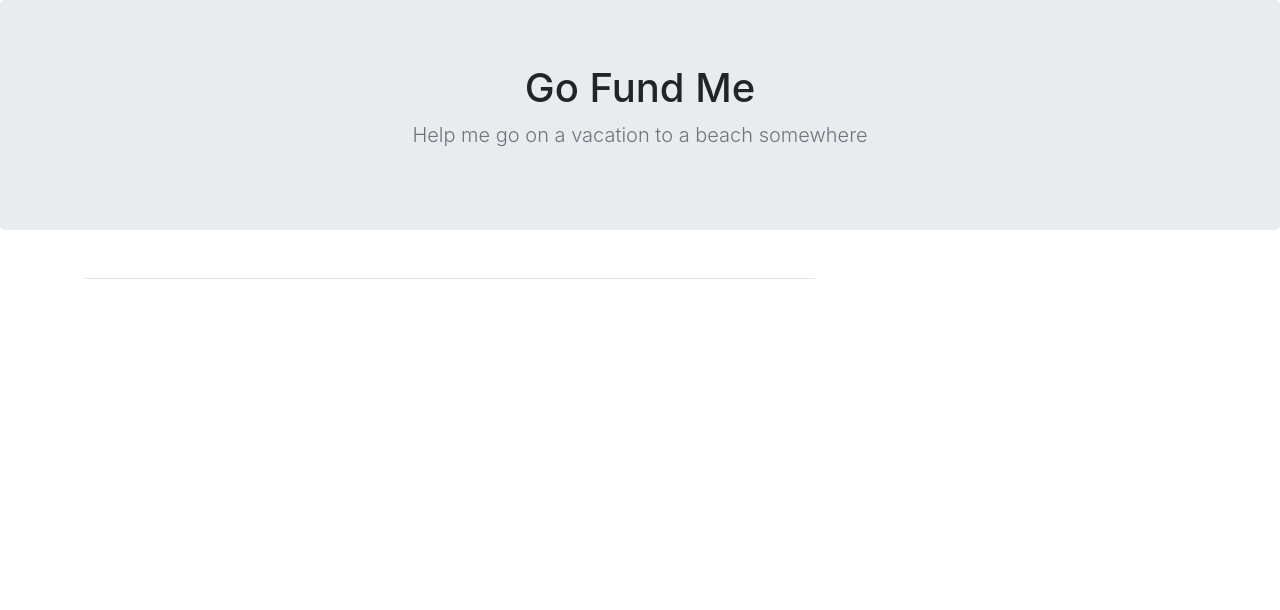
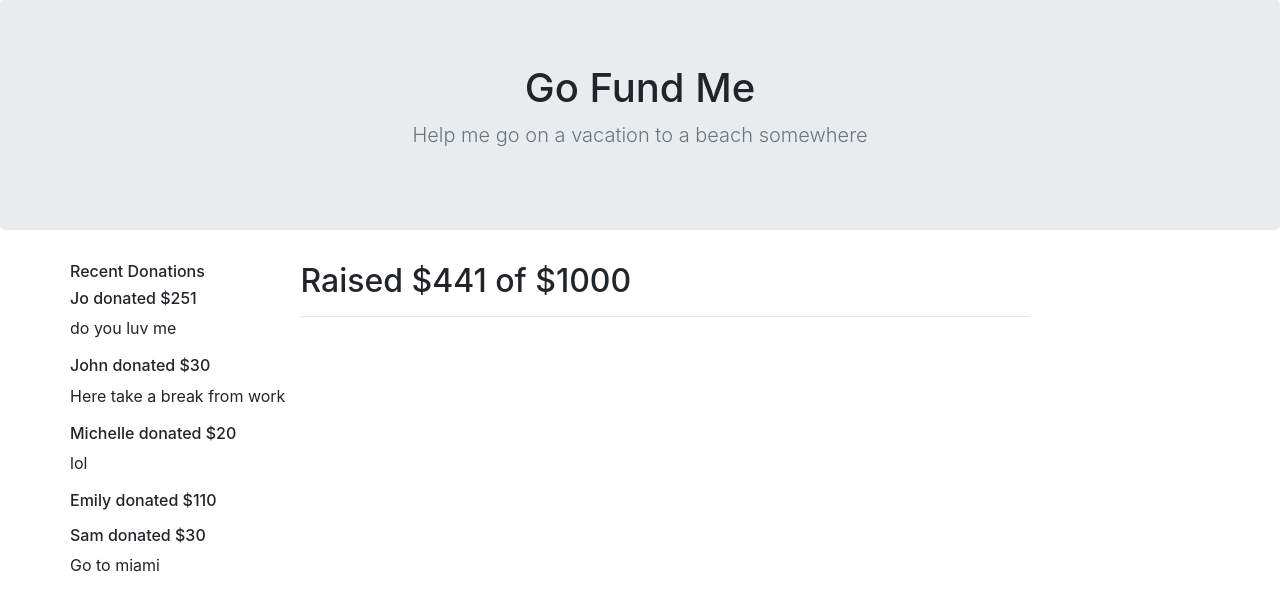
Before and after one commit to joinpursuit/Pursuit-Core-Web-Props-Lab-Tested, a React (Create React App) app: page / in a window 1280 px wide. Shown: the top 610 px of the page. Built offline with nearby package versions, Linux system fonts and the light colour scheme.

Commit message:
in progress

```diff
--- a/src/App.js
+++ b/src/App.js
@@ -3,6 +3,8 @@ import React from "react";
 import TopBar from "./Components/TopBar";
 
 import "./App.css";
+import RecentDonations from "./Components/RecentDonations";
+import Progress from "./Components/Progress";
 
 const donations = [
   {
@@ -36,7 +38,12 @@ const donations = [
     name: "Sam",
   },
 ];
+let total = 0;
+let goal = 1000;
+const listOfDonations = donations.map((donors) => {
+  total = donors.amount + total;
 
+});
 export default class App extends React.Component {
   render() {
     return (
@@ -45,9 +52,12 @@ export default class App extends React.Component {
         <div className="container">
           <div className="row">
             {/* TODO: Donations */}
+            <RecentDonations donations={donations} />
 
             <div className="col-8">
               {/* TODO: Progress */}
+              <Progress total={total} goal={goal} />
+              {/* donations={listOfDonations} */}
               <hr />
               {/* TODO: DonationForm */}
             </div>
--- a/src/Components/Progress.js
+++ b/src/Components/Progress.js
@@ -1,7 +1,13 @@
 import React from "react";
 
-const Progress = () => {
-  return null;
+const Progress = (props) => {
+  return (
+    <div>
+      <h2>
+        Raised ${props.total} of ${props.goal}
+      </h2>
+    </div>
+  );
 };
 
 export default Progress;
--- a/src/Components/RecentDonations.js
+++ b/src/Components/RecentDonations.js
@@ -1,7 +1,27 @@
 import React from "react";
 
-const RecentDonations = () => {
-  return null;
+const RecentDonations = (props) => {
+  const listOfDonations = props.donations.map((list) => {
+    return (
+      <div role="listitem" key={list.id}>
+        <h6>
+          {list.name} donated ${list.amount}
+        </h6>
+        <p>{list.caption}</p>
+      </div>
+    );
+  });
+  // debugger
+  return (
+    <div>
+      <h6 role="heading">Recent Donations</h6>
+      {listOfDonations}
+      </div>
+    // <div role="heading">
+    //   <h6>{name} donated ${amount}</h6>
+    //   <p>{caption}</p>
+    // </div>
+  );
 };
 
 export default RecentDonations;
```
Also changed, not shown: 1 other file (tests, documents, lock files or other folders).
